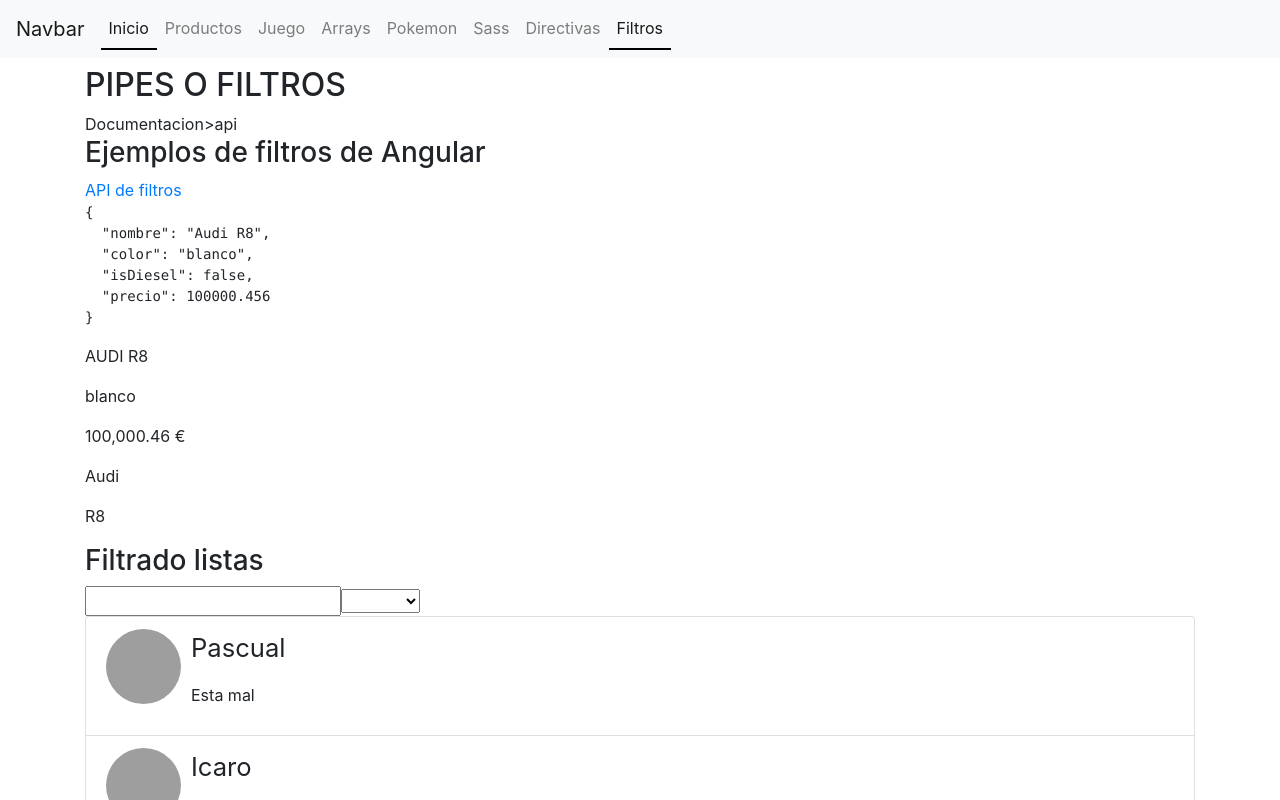
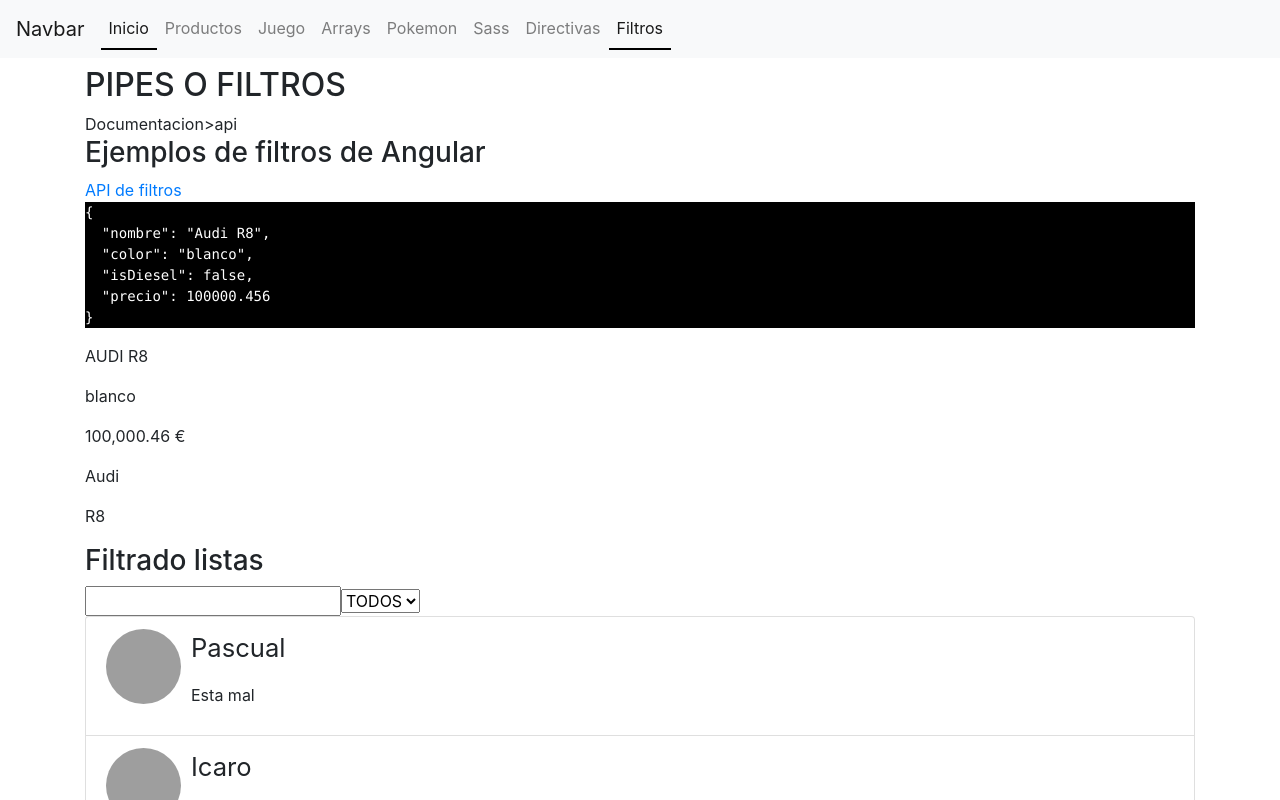
Before and after one commit to JosebaMerino/AngularIpartek, an Angular app: page /filtros in a window 1280 px wide. Shown: the top 800 px of the page. Built offline with nearby package versions, Linux system fonts and the light colour scheme; grey boxes are pictures that could not be loaded.

Commit message:
Ha mandado cosas

```diff
--- a/src/app/paginas/filtros/filtros.component.html
+++ b/src/app/paginas/filtros/filtros.component.html
@@ -1,8 +1,8 @@
 <h2>{{'Pipes o Filtros' | uppercase}}</h2>
 Documentacion>api
 <h3>Ejemplos de filtros de Angular</h3>
-<a href="http://" target="_blank" rel="noopener noreferrer">API de filtros</a>
-<pre>{{coche | json}}</pre>
+<a href="http://" target="_blank">API de filtros</a>
+<pre class="code">{{coche | json}}</pre>
 <p>{{ coche.nombre | uppercase}}</p>
 <p>{{ coche.color | lowercase}}</p>
 <p> {{ coche.precio | currency : 'EUR' : '' }} &euro;  </p>
@@ -14,6 +14,7 @@ Documentacion>api
 
 <input type="text" [(ngModel)]="busqueda">
 <select [(ngModel)]="tipo" name="tipo" id="tipo">
+  <option value="todos"> TODOS</option>
   <option *ngFor="let tipoEl of tipos" value="{{tipoEl}}">{{tipoEl}}</option>
 </select>
 <ul class="list-group">
--- a/src/app/paginas/filtros/filtros.component.scss
+++ b/src/app/paginas/filtros/filtros.component.scss
@@ -17,3 +17,9 @@ li {
     }
   }
 }
+
+
+.code {
+  background-color: black;
+  color: white;
+}
--- a/src/app/paginas/filtros/filtros.component.ts
+++ b/src/app/paginas/filtros/filtros.component.ts
@@ -11,6 +11,7 @@ export class FiltrosComponent implements OnInit {
   coche: any;
   animales: Array<any>;
   tipos: Set<string>;
+  tipo : string;
 
   constructor() {
     console.trace('FiltrosComponent constructor');
@@ -22,6 +23,7 @@ export class FiltrosComponent implements OnInit {
     };
     this.animales = ANIMALES;
 
+    this.tipo = 'todos';
     this.tipos = new Set<string>(this.animales.map((el) => el.Tipo ));
     console.debug(this.tipos);
   }// constructor
--- a/src/app/pipes/animales.pipe.ts
+++ b/src/app/pipes/animales.pipe.ts
@@ -8,18 +8,18 @@ export class AnimalesPipe implements PipeTransform {
   transform(datos: Array<any>, busqueda: string, tipoBusqueda: string): any {
     console.debug(datos);
     console.debug(busqueda);
-    busqueda = (busqueda === undefined)? undefined : busqueda.toUpperCase();
-    tipoBusqueda = (tipoBusqueda === undefined)? undefined :  tipoBusqueda.toUpperCase();
-    let resultado = datos.filter(
+    busqueda = (busqueda === undefined) ? undefined : busqueda.toUpperCase().trim();
+    tipoBusqueda = (tipoBusqueda === undefined || tipoBusqueda === 'todos') ? undefined :  tipoBusqueda.toUpperCase();
+    const resultado = datos.filter(
       (el) => {
         const nombre = el.Nombre.toUpperCase();
         const tipo = el.Tipo.toUpperCase();
-        console.log(tipoBusqueda, busqueda)
-        if (tipoBusqueda === undefined && busqueda === undefined) {
+        console.log(tipoBusqueda, busqueda);
+        if (!tipoBusqueda && !busqueda) {
           return true;
-        } else if(busqueda === undefined) {
+        } else if (!busqueda) {
           return tipo === tipoBusqueda;
-        } else if(tipoBusqueda === undefined) {
+        } else if (!tipoBusqueda) {
           return nombre.includes(busqueda);
         } else {
           return nombre.includes(busqueda) && tipo === tipoBusqueda;
```
Also changed, not shown: 1 other file (tests, documents, lock files or other folders).
